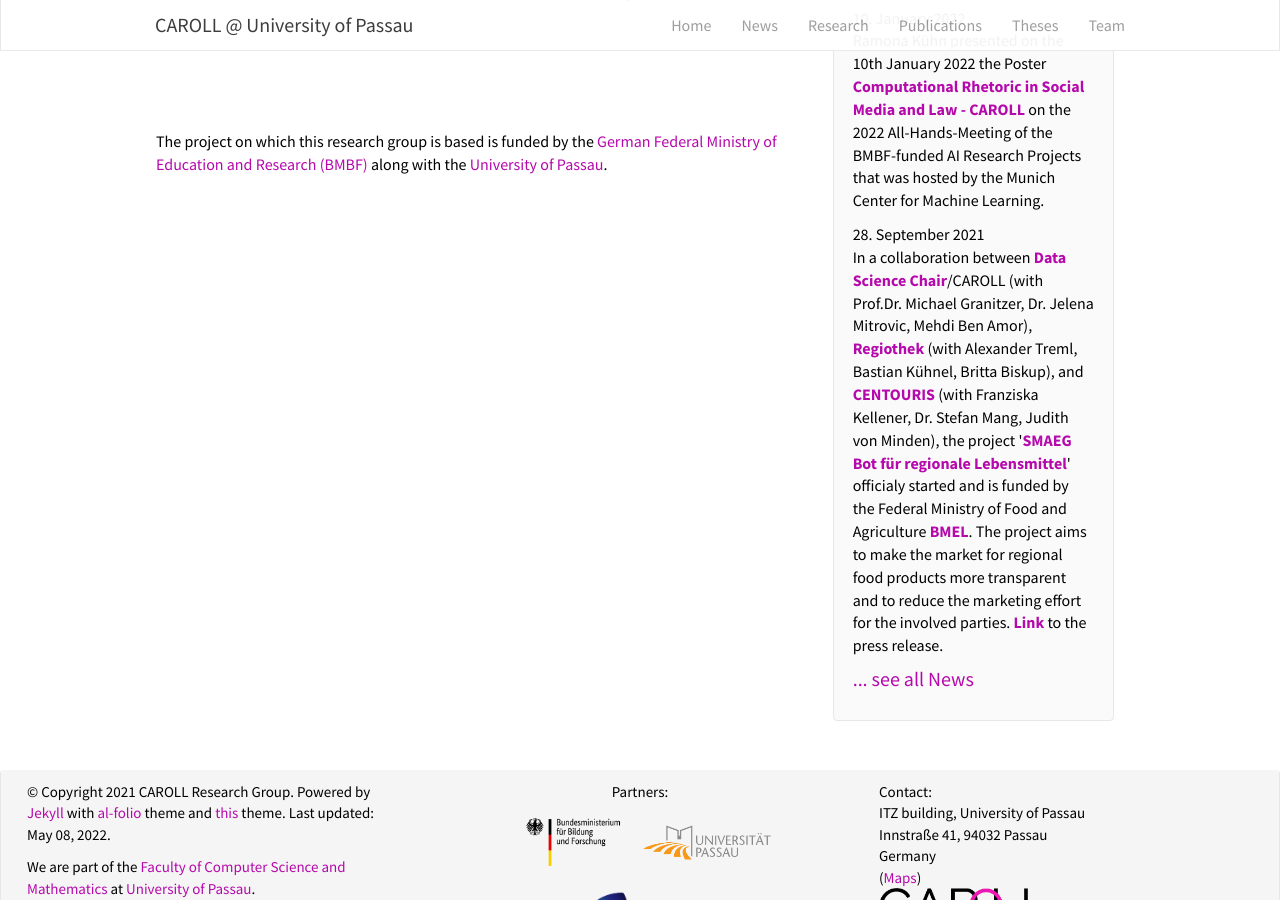
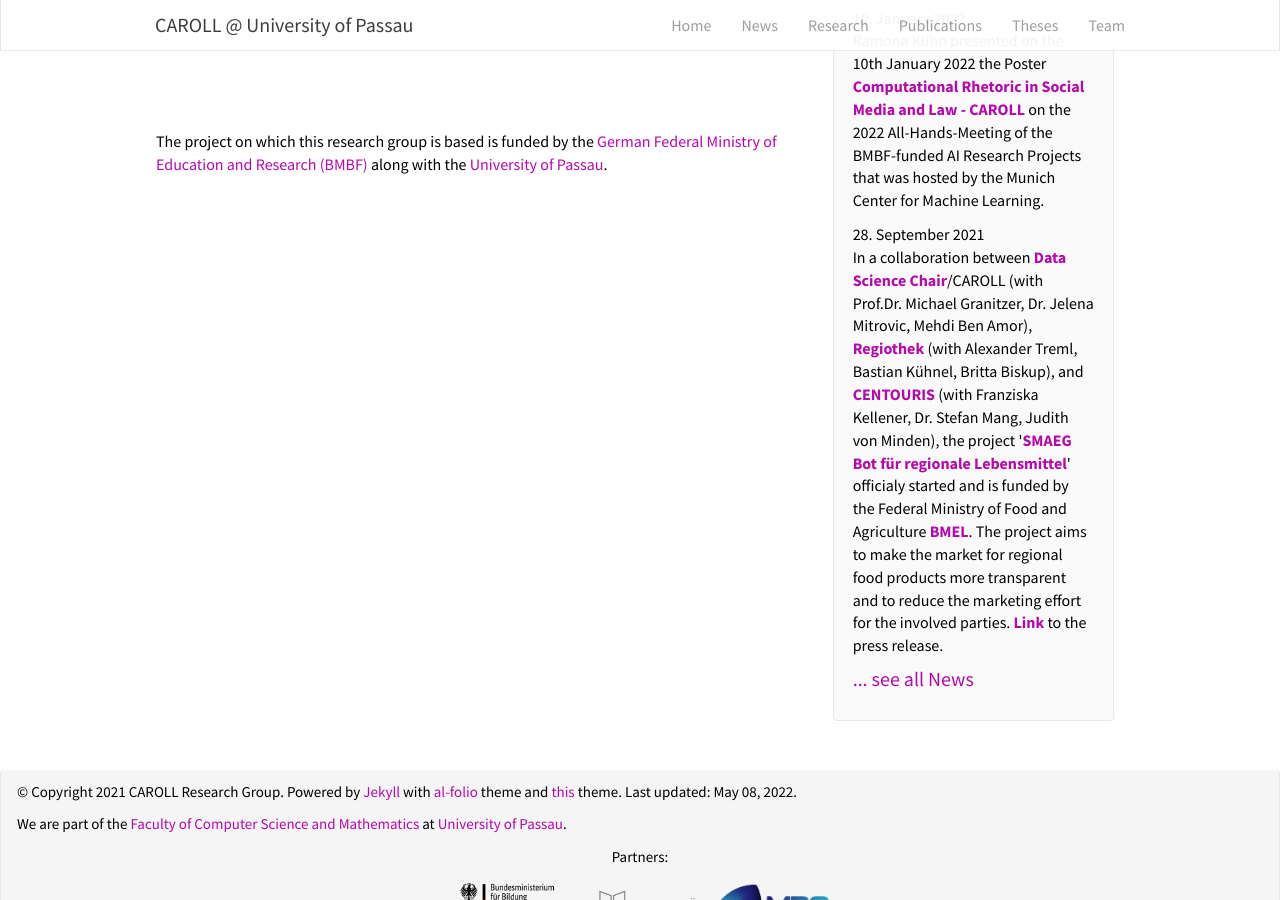
Before and after one commit to ca-roll/ca-roll.github.io, a Jekyll site: the page built from _pages/home.md, in a window 1280 px wide and 900 px high, scrolled down 526 px. Built offline with Jekyll 4.4.1, drawn with Linux system fonts in a browser that asks for light colours; nearby versions of some CDN libraries; library files that are not in the unit come from our copies.

Commit message:
Update footer.html

```diff
--- a/_includes/footer.html
+++ b/_includes/footer.html
@@ -2,14 +2,14 @@
   <div class="panel-footer">
 	<div class="container-fluid-2">
 	  <div class="row" style="font-size: 1.5rem;">
-		<div class="col-sm-4">
+		<div class="col-sm-12">
 
 		  <p>&copy Copyright 2021 CAROLL Research Group. Powered by <a href="https://jekyllrb.com">Jekyll</a> with <a href="https://github.com/alshedivat/al-folio">al-folio</a> theme and <a href="https://github.com/mpa139/allanlab">this</a> theme.
 		  Last updated: {{ "now" | date: '%B %d, %Y' }}.<br /></p>
 		   <p>We are part of the <a href="https://www.fim.uni-passau.de">Faculty of Computer Science and Mathematics</a> at <a href="https://www.uni-passau.de/en/">University of Passau</a>.</p>
 
 		</div>
-		<div class="col-sm-4" style="text-align:center">
+		<div class="col-sm-12" style="text-align:center">
 <!--		  This project is funded by the <a href="https://www.bmbf.de">German Federal Ministry of Education and Research (BMBF)</a>.-->
 		  Partners:
 		  {% if site.display_sponsors %}
@@ -21,7 +21,7 @@
 		  {% endif %}
 
 		</div>
-		<div class="col-sm-4">
+		<div class="col-sm-12">
 		  Contact:<br />
 		  ITZ building, University of Passau<br />
 		  Innstraße 41,
@@ -30,8 +30,8 @@
             (<a href="https://goo.gl/maps/tAUGNRyTeAAtGkdG8">Maps</a>)
 		</div>
 
-		<div class="col-sm-4">
-		  <img src="/images/logopic/caroll.png" style="width: 170px">
+		<div class="col-sm-12">
+		  <img src="{{ site.url }}{{ site.baseurl }}/images/logopic/caroll.png" style="width: 170px">
 		</div>
 	  </div>
 	</div>
```
